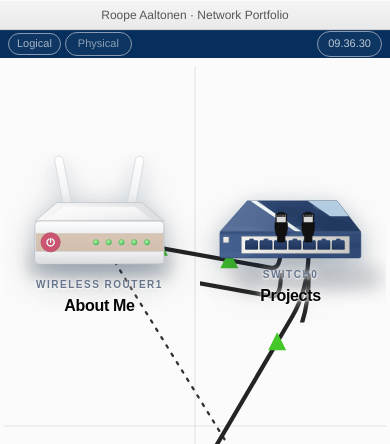
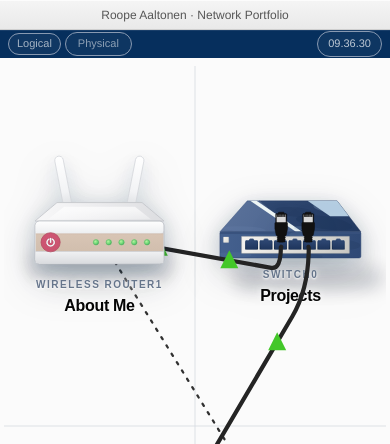
Before and after one commit to roopeaal/portfolio, a Next.js app: page / in a window 390 px wide. Shown: the top 444 px of the page. Built offline with nearby package versions, Linux system fonts and the light colour scheme.

Commit message:
Keep mobile switch under cable layer

```diff
--- a/components/topology-hero.tsx
+++ b/components/topology-hero.tsx
@@ -413,57 +413,6 @@ function getCablePathGeometry(
   };
 }
 
-type CablePathOptions = {
-  from: { x: number; y: number };
-  to: { x: number; y: number };
-  disconnected?: boolean;
-  looseEnd?: { x: number; y: number };
-  detachedTailEnd?: { x: number; y: number };
-  tick?: number;
-  mode?: NetworkMode;
-  routeOffsetX?: number;
-  mobile?: boolean;
-};
-
-function getCableSegmentPath(
-  {
-    from,
-    to,
-    disconnected = false,
-    looseEnd,
-    detachedTailEnd,
-    tick = 0,
-    mode = "stable",
-    routeOffsetX = 0,
-    mobile = false,
-  }: CablePathOptions,
-  mapPoint: (point: { x: number; y: number }) => { x: number; y: number } = (point) => point,
-) {
-  const geometry = getCablePathGeometry(from, to, disconnected, looseEnd, routeOffsetX);
-  const mappedFrom = mapPoint(geometry.from);
-  const mappedEnd = mapPoint(geometry.end);
-
-  if (disconnected) {
-    const detachedPoints = getDetachedCableWavePoints(geometry.from, geometry.end, tick, mode, mobile).map(mapPoint);
-    let path = buildDetachedCableWavePath(detachedPoints);
-    if (detachedTailEnd) {
-      const mappedTailEnd = mapPoint(detachedTailEnd);
-      path += ` L ${mappedTailEnd.x} ${mappedTailEnd.y}`;
-    }
-    return path;
-  }
-
-  if (geometry.corner) {
-    const { point, curveStart, curveEnd } = geometry.corner;
-    const mappedCurveStart = mapPoint(curveStart);
-    const mappedPoint = mapPoint(point);
-    const mappedCurveEnd = mapPoint(curveEnd);
-    return `M ${mappedFrom.x} ${mappedFrom.y} L ${mappedCurveStart.x} ${mappedCurveStart.y} Q ${mappedPoint.x} ${mappedPoint.y} ${mappedCurveEnd.x} ${mappedCurveEnd.y} L ${mappedEnd.x} ${mappedEnd.y}`;
-  }
-
-  return `M ${mappedFrom.x} ${mappedFrom.y} L ${mappedEnd.x} ${mappedEnd.y}`;
-}
-
 function getDetachedCableWavePoints(
   from: { x: number; y: number },
   end: { x: number; y: number },
@@ -1043,25 +992,6 @@ function getSwitchCableStubEnd(
   };
 }
 
-function mapWorldPointToMobileSwitchLocal(
-  point: { x: number; y: number },
-  switchPosition: NodePosition,
-  sceneWidth = VIEWBOX.width,
-  sceneHeight = VIEWBOX.height,
-) {
-  const switchScale = MOBILE_DEVICE_VISUAL_SCALE.projects;
-  const wrapperWidthPx = sceneWidth * (NODE_META.projects.width / VIEWBOX.width);
-  const centeredChildLeftPx = (wrapperWidthPx - NODE_META.projects.width) / 2;
-  const pointXPx = ((point.x - switchPosition.x) / VIEWBOX.width) * sceneWidth;
-  const pointYPx = ((point.y - switchPosition.y) / VIEWBOX.height) * sceneHeight;
-
-  return {
-    x: (pointXPx - centeredChildLeftPx) / switchScale,
-    y: pointYPx / switchScale,
-  };
-}
-
-
 function getPreviewStyle(node: NodeKey, positions: Record<NodeKey, NodePosition>): CSSProperties {
   const meta = NODE_META[node];
   const previewWidth = meta.previewWidth ?? PREVIEW_WIDTH;
@@ -1830,10 +1760,10 @@ export function TopologyHero() {
   const switchCableOverlayZIndex = draggingNode === "projects" && isMobileTopology ? 184 : 175;
   const switchStubZIndex = switchCableLayerRaised || switchCableOverlayActive || isMobileTopology ? switchCableOverlayZIndex + 12 : 90;
   const switchCableOverlayClip = {
-    x: topologyNodePositions.projects.x - (isMobileTopology ? 52 : 70),
-    y: topologyNodePositions.projects.y - (isMobileTopology ? 18 : 26),
-    width: NODE_META.projects.width + (isMobileTopology ? 104 : 140),
-    height: isMobileTopology ? 190 : 230,
+    x: topologyNodePositions.projects.x - 70,
+    y: topologyNodePositions.projects.y - 26,
+    width: NODE_META.projects.width + 140,
+    height: 230,
   };
   const switchCableOverlayStyle: CSSProperties = {
     left: `${(switchCableOverlayClip.x / VIEWBOX.width) * 100}%`,
@@ -1848,30 +1778,6 @@ export function TopologyHero() {
     width: `${(VIEWBOX.width / Math.max(switchCableOverlayClip.width, 1)) * 100}%`,
     height: `${(VIEWBOX.height / Math.max(switchCableOverlayClip.height, 1)) * 100}%`,
   };
-  const mapSwitchLocalPoint = (point: { x: number; y: number }) => (
-    mapWorldPointToMobileSwitchLocal(point, topologyNodePositions.projects, sceneMetrics.width, sceneMetrics.height)
-  );
-  const mobileSwitchLeftSurfacePath = isMobileTopology
-    ? getCableSegmentPath({
-      from: aboutCableAttach,
-      to: switchLeftCableEnd,
-      disconnected: switchCableDetached,
-      looseEnd: detachedCableTail.cableEnd,
-      detachedTailEnd: detachedCableTail.plugEnd,
-      tick: motionTick,
-      mode: networkMode,
-      routeOffsetX: LEFT_CABLE_ROUTE_OFFSET_X,
-      mobile: true,
-    }, mapSwitchLocalPoint)
-    : null;
-  const mobileSwitchRightSurfacePath = isMobileTopology
-    ? getCableSegmentPath({
-      from: homeAttach,
-      to: switchRightCableEnd,
-      routeOffsetX: RIGHT_CABLE_ROUTE_OFFSET_X,
-    }, mapSwitchLocalPoint)
-    : null;
-
   useEffect(() => {
     looseEndRef.current = looseEnd;
   }, [looseEnd]);
@@ -2017,7 +1923,7 @@ export function TopologyHero() {
                   active={active === "projects"}
                   opacity={nodeStyle.projects}
                   delay={0.1}
-                  layer={40}
+                  layer={isMobileTopology ? 16 : 40}
                   dragging={draggingNode === "projects"}
                   mobile={isMobileTopology}
                   onHover={() => { setActive("projects"); triggerNodeAnimation("projects"); }}
@@ -2032,11 +1938,6 @@ export function TopologyHero() {
                     tick={0}
                     active={active === "projects"}
                     showInlinePlugs={!isMobileTopology}
-                    surfaceCablePaths={
-                      isMobileTopology && mobileSwitchLeftSurfacePath && mobileSwitchRightSurfacePath
-                        ? { left: mobileSwitchLeftSurfacePath, right: mobileSwitchRightSurfacePath }
-                        : undefined
-                    }
                     uplinkConnected={networkMode === "stable" || networkMode === "recovering"}
                     pcConnected
                   />
@@ -2758,17 +2659,19 @@ const CableSegment = memo(function CableSegment({
   routeOffsetX?: number;
   mobile?: boolean;
 }) {
-  const path = getCableSegmentPath({
-    from,
-    to,
-    disconnected,
-    looseEnd,
-    detachedTailEnd,
-    tick,
-    mode,
-    routeOffsetX,
-    mobile,
-  });
+  const geometry = getCablePathGeometry(from, to, disconnected, looseEnd, routeOffsetX);
+  let path = `M ${geometry.from.x} ${geometry.from.y} L ${geometry.end.x} ${geometry.end.y}`;
+
+  if (disconnected) {
+    const detachedPoints = getDetachedCableWavePoints(geometry.from, geometry.end, tick, mode, mobile);
+    path = buildDetachedCableWavePath(detachedPoints);
+    if (detachedTailEnd) {
+      path += ` L ${detachedTailEnd.x} ${detachedTailEnd.y}`;
+    }
+  } else if (geometry.corner) {
+    const { point, curveStart, curveEnd } = geometry.corner;
+    path = `M ${geometry.from.x} ${geometry.from.y} L ${curveStart.x} ${curveStart.y} Q ${point.x} ${point.y} ${curveEnd.x} ${curveEnd.y} L ${geometry.end.x} ${geometry.end.y}`;
+  }
 
   return (
     <path
@@ -3152,14 +3055,12 @@ const SwitchIllustration = memo(function SwitchIllustration({
   tick = 0,
   active = false,
   showInlinePlugs = true,
-  surfaceCablePaths,
 }: {
   compact?: boolean;
   networkMode?: NetworkMode;
   tick?: number;
   active?: boolean;
   showInlinePlugs?: boolean;
-  surfaceCablePaths?: { left: string; right: string };
   uplinkConnected?: boolean;
   pcConnected?: boolean;
 }) {
@@ -3192,7 +3093,7 @@ const SwitchIllustration = memo(function SwitchIllustration({
       transition={active ? { duration: 0.55, repeat: 1, ease: "easeInOut" } : { duration: 0.2 }}
     >
       <div className="relative" style={{ width: UNIFIED_DEVICE_WIDTH, height: UNIFIED_DEVICE_HEIGHT }}>
-        <div className="absolute left-1/2 top-[23px] z-10 h-[86px] w-[176px] origin-top -translate-x-1/2 scale-[1.14]">
+        <div className="absolute left-1/2 top-[23px] h-[86px] w-[176px] origin-top -translate-x-1/2 scale-[1.14]">
           <div className="pointer-events-none absolute left-[25px] top-[92px] h-[24px] w-[168px] rounded-full bg-[#0b1a30]/18 blur-[10px]" />
 
           <svg
@@ -3466,37 +3367,6 @@ const SwitchIllustration = memo(function SwitchIllustration({
           </g>
           </svg>
         </div>
-        {surfaceCablePaths ? (
-          <div
-            className="pointer-events-none absolute inset-0 z-20 overflow-hidden"
-            aria-hidden="true"
-          >
-            <svg
-              viewBox={`0 0 ${UNIFIED_DEVICE_WIDTH} ${UNIFIED_DEVICE_HEIGHT}`}
-              className="pointer-events-none absolute inset-0 h-full w-full"
-              preserveAspectRatio="none"
-            >
-              <path
-                d={surfaceCablePaths.left}
-                fill="none"
-                stroke={WIRED_CABLE_STROKE}
-                strokeWidth={WIRED_CABLE_WIDTH / MOBILE_DEVICE_VISUAL_SCALE.projects}
-                strokeLinecap="round"
-                strokeLinejoin="round"
-                vectorEffect="non-scaling-stroke"
-              />
-              <path
-                d={surfaceCablePaths.right}
-                fill="none"
-                stroke={WIRED_CABLE_STROKE}
-                strokeWidth={WIRED_CABLE_WIDTH / MOBILE_DEVICE_VISUAL_SCALE.projects}
-                strokeLinecap="round"
-                strokeLinejoin="round"
-                vectorEffect="non-scaling-stroke"
-              />
-            </svg>
-          </div>
-        ) : null}
         {showInlineLeftPlug ? (
           <InlineEthernetStub
             anchorX={SWITCH_PORT_CENTERS[SWITCH_LEFT_CABLE_PORT_INDEX] + SWITCH_LEFT_STUB_X_OFFSET}
```
Also changed, not shown: 1 other file (tests, documents, lock files or other folders).
